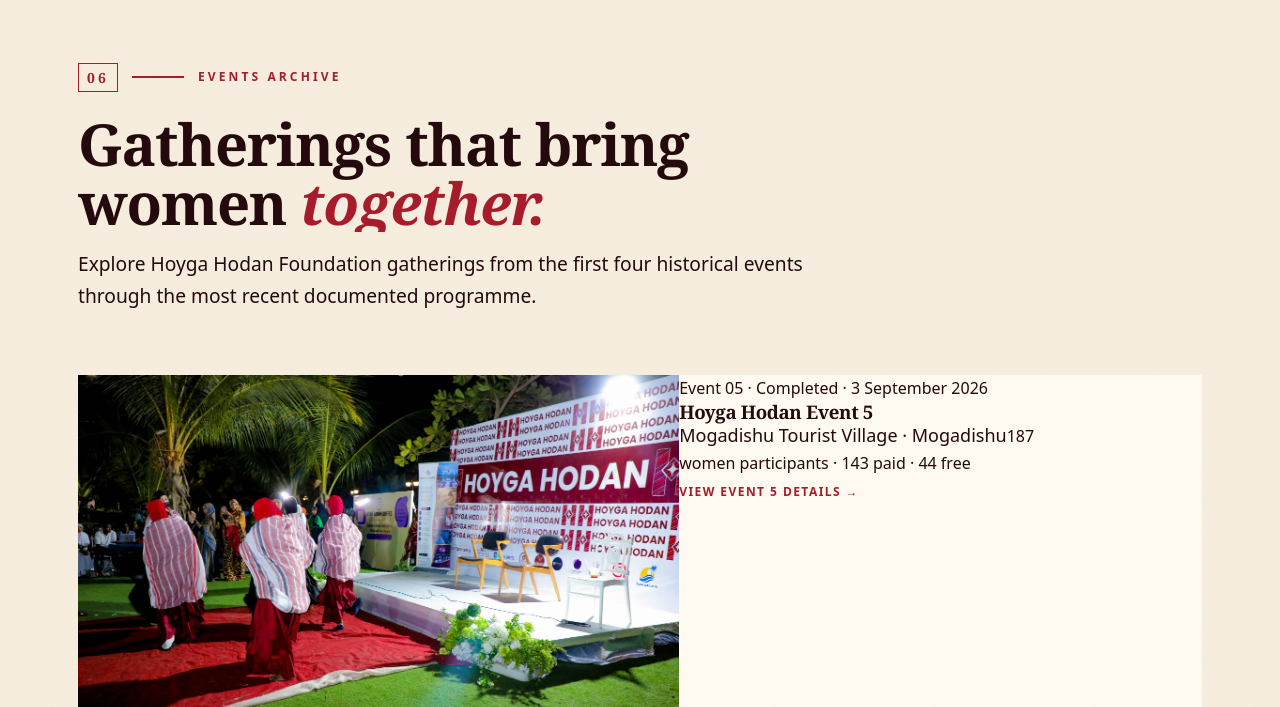
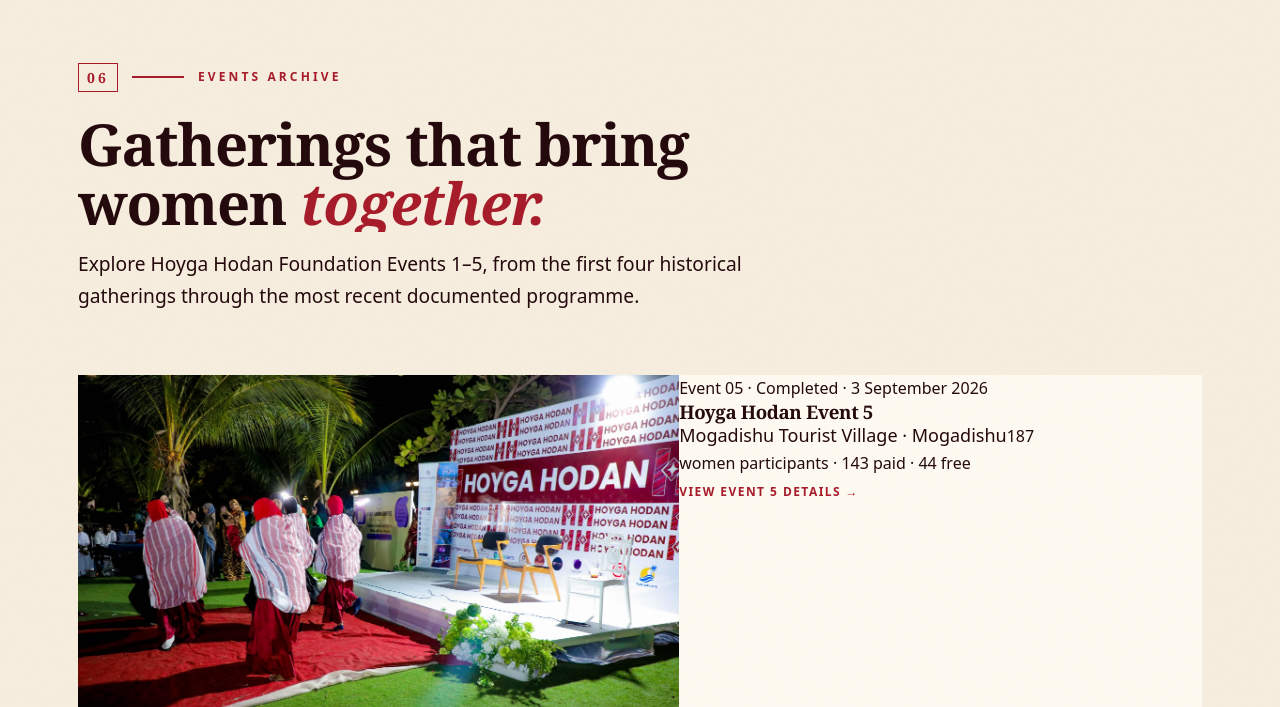
Before and after one commit to abdigh26/hoyga-hodan, a plain HTML site: page events.html in a window 1280 px wide. Shown: the part 93-800 px from the top of the page. Drawn offline with Linux system fonts and the light colour scheme; a small style sheet from the web is missing.

Commit message:
Clarify Events 1 to 5 archive introduction

```diff
--- a/events.html
+++ b/events.html
@@ -673,7 +673,7 @@
     <div class="sec-head">
       <p class="kick rv"><span class="kick-num">06</span><span class="kick-line"></span><span data-scramble="EVENTS ARCHIVE">EVENTS ARCHIVE</span></p>
       <h2 class="lm"><span>Gatherings that bring women <em>together.</em></span></h2>
-      <p class="lead rv" style="margin-top:16px">Explore Hoyga Hodan Foundation gatherings from the first four historical events through the most recent documented programme.</p>
+      <p class="lead rv" style="margin-top:16px">Explore Hoyga Hodan Foundation Events 1–5, from the first four historical gatherings through the most recent documented programme.</p>
     </div>
     <div class="events-grid">
       <article id="event-05" class="event-card archive-card archive-card--featured rv">
```
